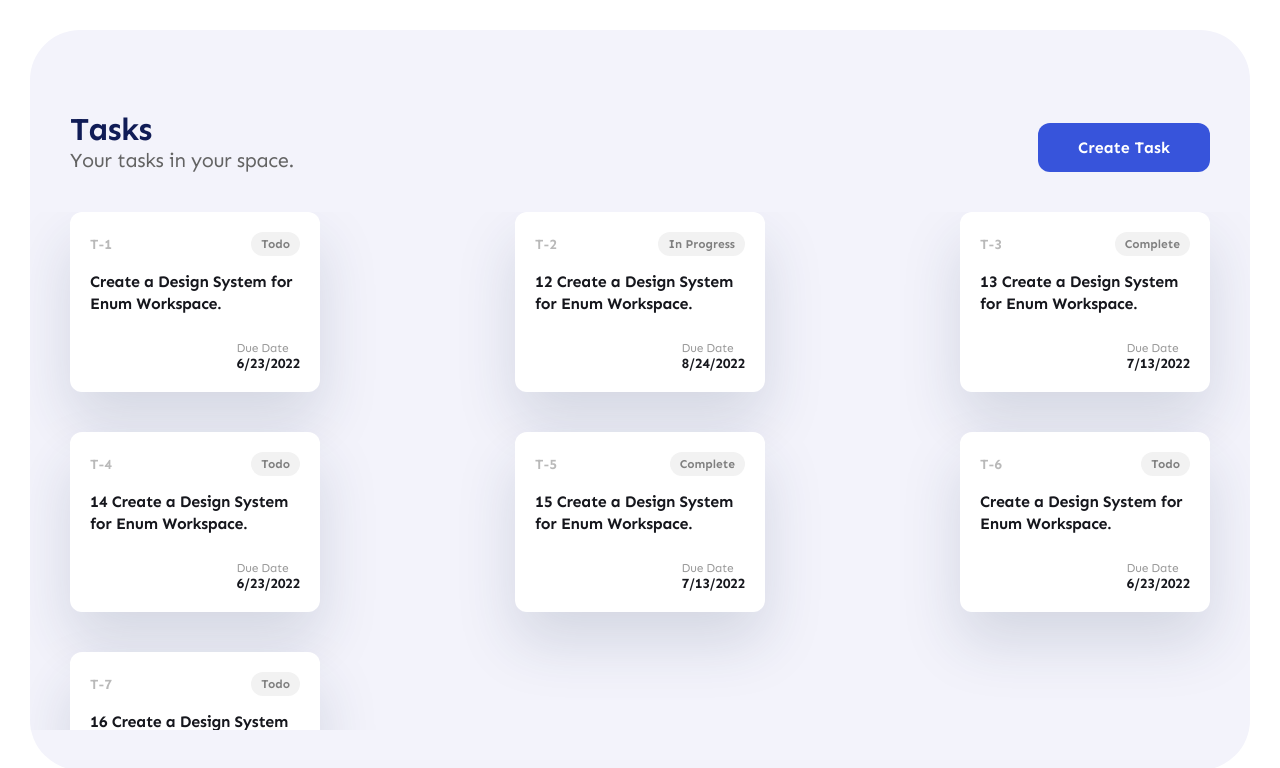
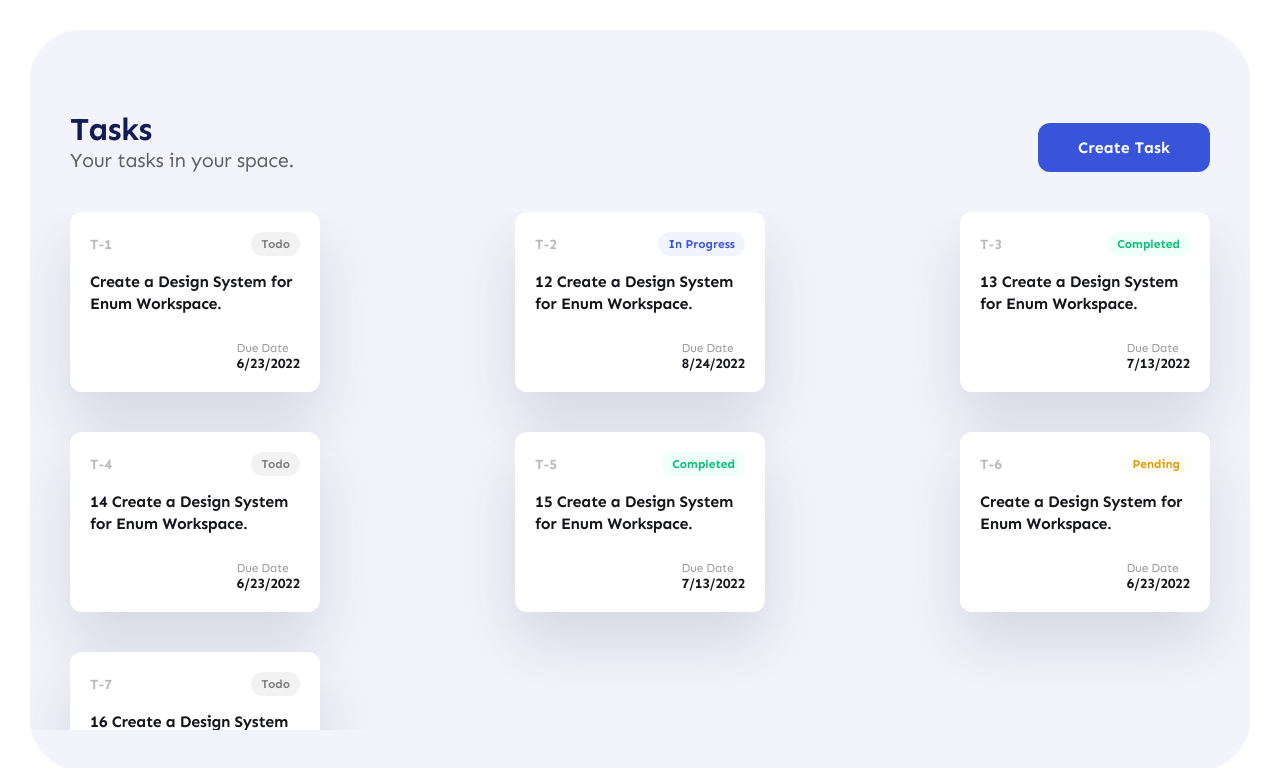
Before and after one commit to shapovalov-sasha/Task-Manager, a React (Create React App) app: page / in a window 1280 px wide. Shown: the top 768 px of the page. Built offline with nearby package versions, Linux system fonts and the light colour scheme.

Commit message:
conditional styling for badges

```diff
--- a/src/App.jsx
+++ b/src/App.jsx
@@ -18,7 +18,7 @@ const data = [
   {
     id: "T-3",
     name: "13 Create a Design System for Enum Workspace.",
-    status: "Complete",
+    status: "Completed",
     dueDate: new Date(2022, 6, 13),
   },
   {
@@ -30,13 +30,13 @@ const data = [
   {
     id: "T-5",
     name: "15 Create a Design System for Enum Workspace.",
-    status: "Complete",
+    status: "Completed",
     dueDate: new Date(2022, 6, 13),
   },
   {
     id: "T-6",
     name: "Create a Design System for Enum Workspace.",
-    status: "Todo",
+    status: "Pending",
     dueDate: new Date(2022, 5, 23),
   },
   {
--- a/src/components/badge/Badge.jsx
+++ b/src/components/badge/Badge.jsx
@@ -1,12 +1,27 @@
 import React from "react";
 import "./Badge.css";
 
-function Badge(props) {
+const Badge = (props) => {
+  const getBadgeStyle = () => {
+    switch (props.status) {
+      case "Todo":
+        return "badge-todo";
+      case "In Progress":
+        return "badge-in-progress";
+      case "Completed":
+        return "badge-completed";
+      case "Pending":
+        return "badge-pending";
+      default:
+        return "badge-todo";
+    }
+  };
+
   return (
-    <div className="badge">
+    <div className={`badge ${getBadgeStyle()}`}>
       <p>{props.status}</p>
     </div>
   );
-}
+};
 
 export default Badge;
```
